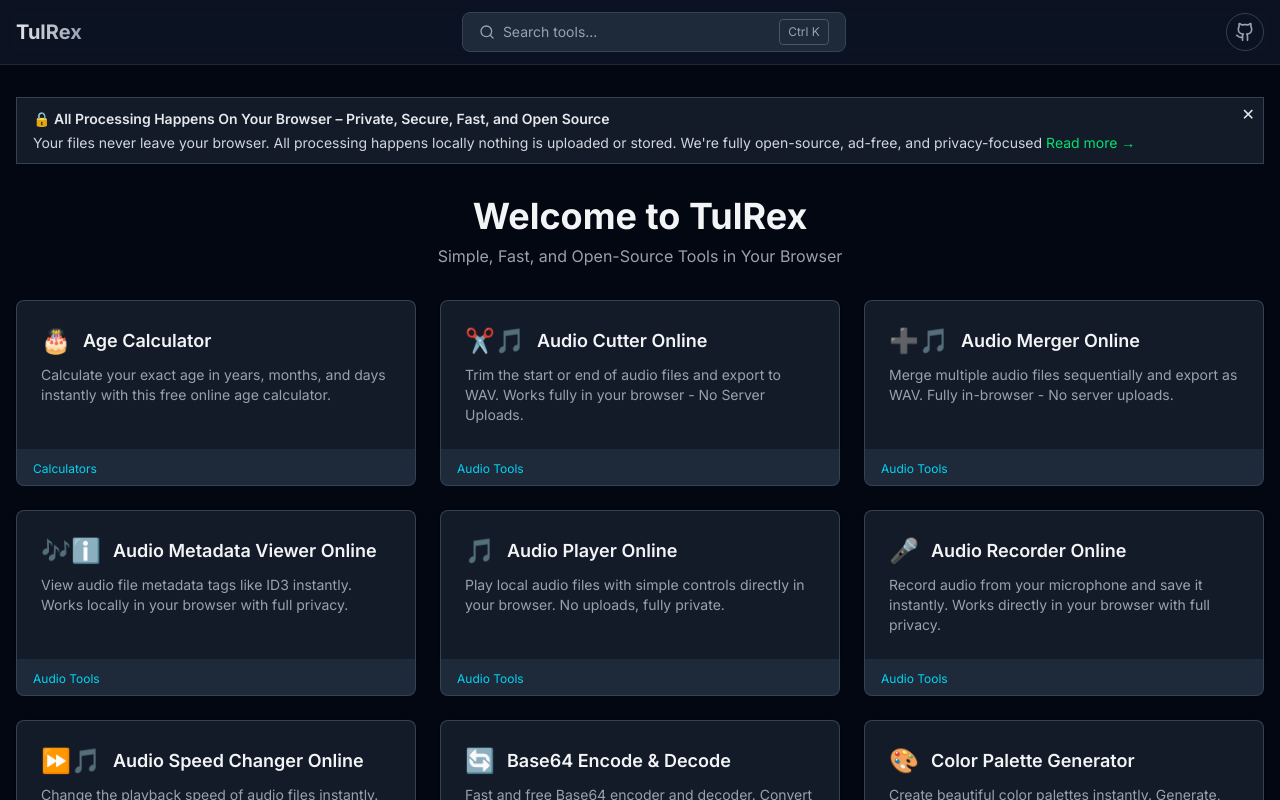
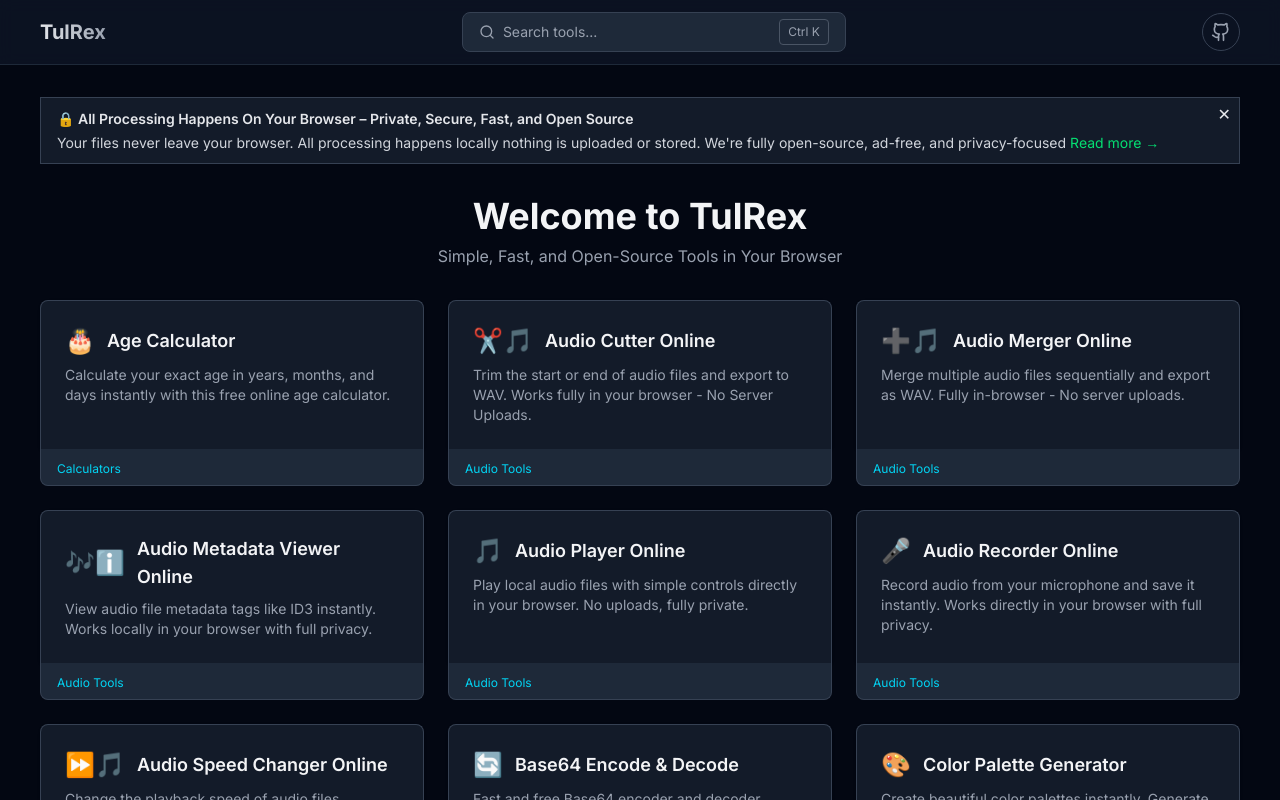
Before and after one commit to TheAbhijeet/tulrex, a Next.js app: page / in a window 1280 px wide. Shown: the top 800 px of the page. Built offline with nearby package versions, Linux system fonts and the light colour scheme; what convert-units would draw is missing.

Commit message:
Updated padding

```diff
--- a/app/components/layout/Header.tsx
+++ b/app/components/layout/Header.tsx
@@ -12,7 +12,7 @@ export default function Header() {
 
     return (
         <header className="sticky  top-0 z-40 w-full bg-gray-900/70 backdrop-blur-sm border-b border-gray-800">
-            <div className="container mx-auto px-4 h-16 flex items-center justify-between gap-4">
+            <div className=" mx-auto px-5 md:px-10 h-16 flex items-center justify-between gap-4">
                 {/* Left Side: Logo */}
                 <div className="flex-shrink-0">
                     <Logo />
--- a/app/globals.css
+++ b/app/globals.css
@@ -1,7 +1,7 @@
 @import 'tailwindcss';
 
 @plugin '@tailwindcss/typography';
-@import "tailwindcss/preflight.css" layer(base);
+@import 'tailwindcss/preflight.css' layer(base);
 
 :root {
     --background: #ffffff;
--- a/app/layout.tsx
+++ b/app/layout.tsx
@@ -58,7 +58,7 @@ export default function RootLayout({
             >
                 <Header />
                 {/* Main content area */}
-                <main className="flex-grow container mx-auto px-4  py-8">
+                <main className="flex-grow  mx-auto px-5 md:px-10 py-8">
                     {/* Place ClientSideInfoBlock just inside main, before page content */}
                     <ClientSideInfoBlock />
 
```
Also changed, not shown: tool-list.json (indentation only).
